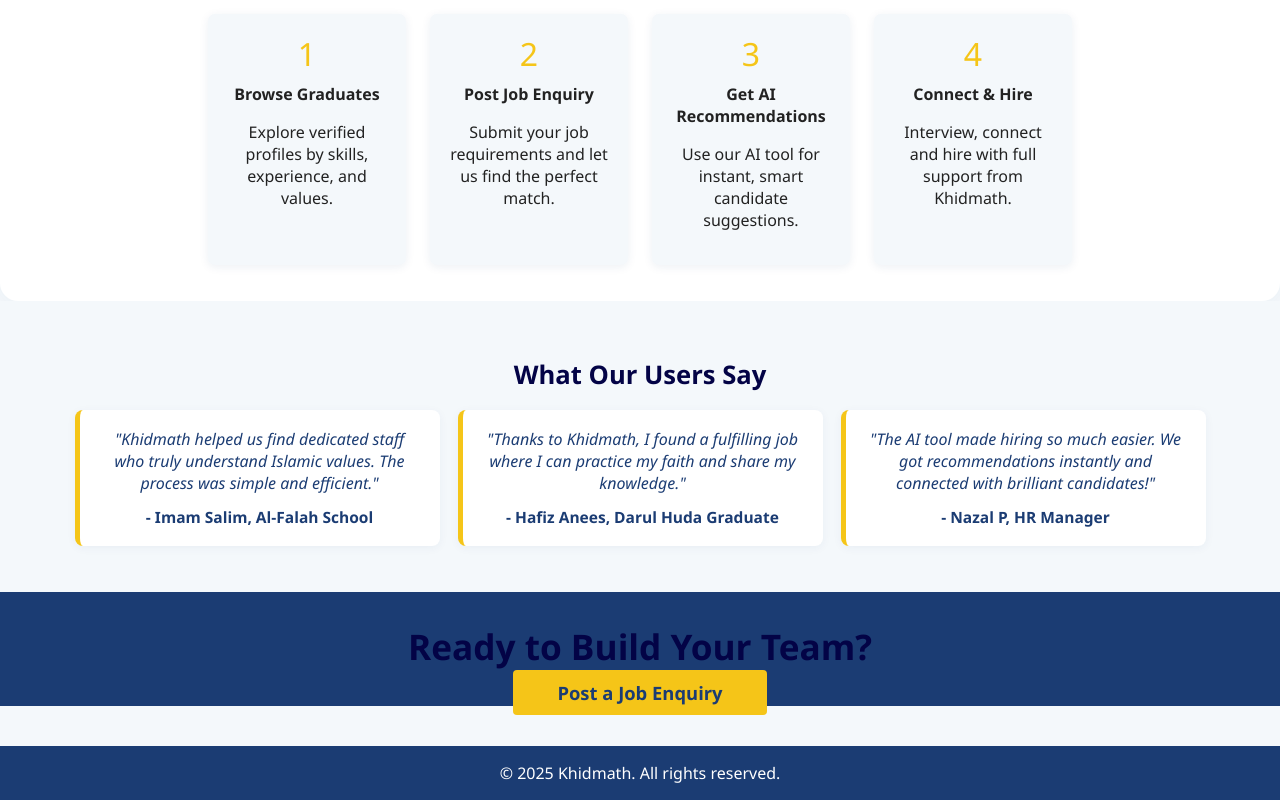
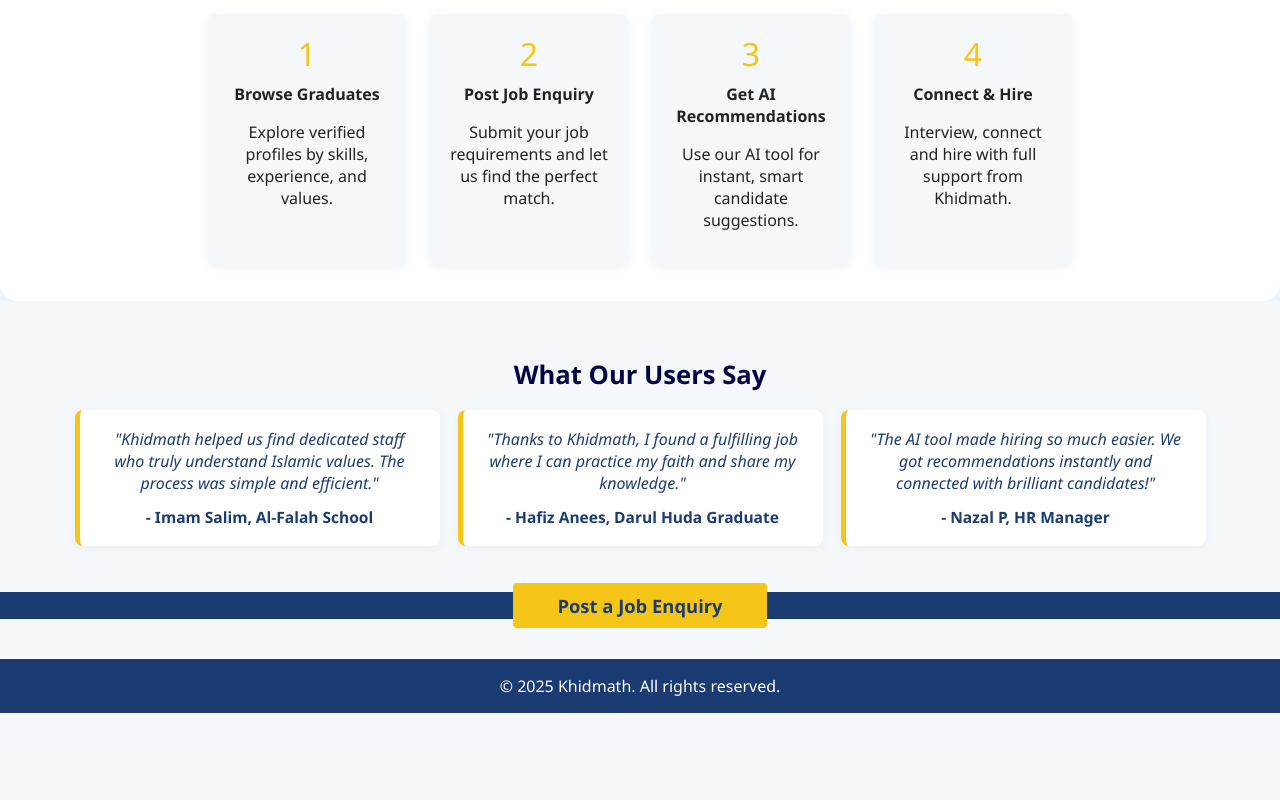
Before and after one commit to Badhushaparakkallil/Khidmath-website, a plain HTML site: page index.html in a window 1280 px wide. Shown: the part 1177-1977 px from the top of the page. After the commit the page ends 1890 px from the top, so only its background shows below. Drawn offline with Linux system fonts and the light colour scheme; a script that the page names is missing.

Commit message:
Update index.html

```diff
--- a/index.html
+++ b/index.html
@@ -335,7 +335,6 @@
     </div>
   </section>
   <section class="cta">
-    <h1>Ready to Build Your Team?</h1>
     <a href="enquiry.html" class="btn">Post a Job Enquiry</a>
   </section>
   <footer>
```
